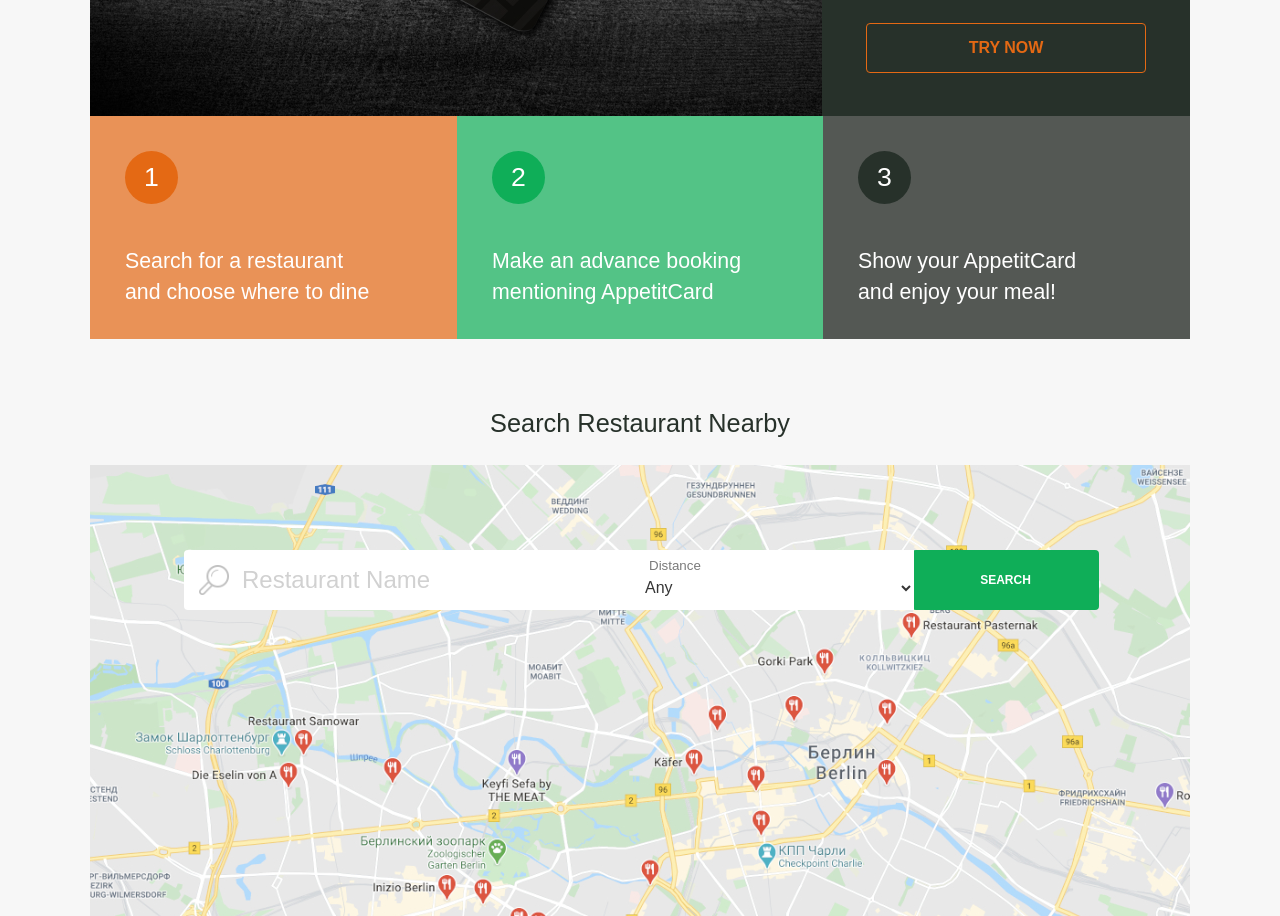
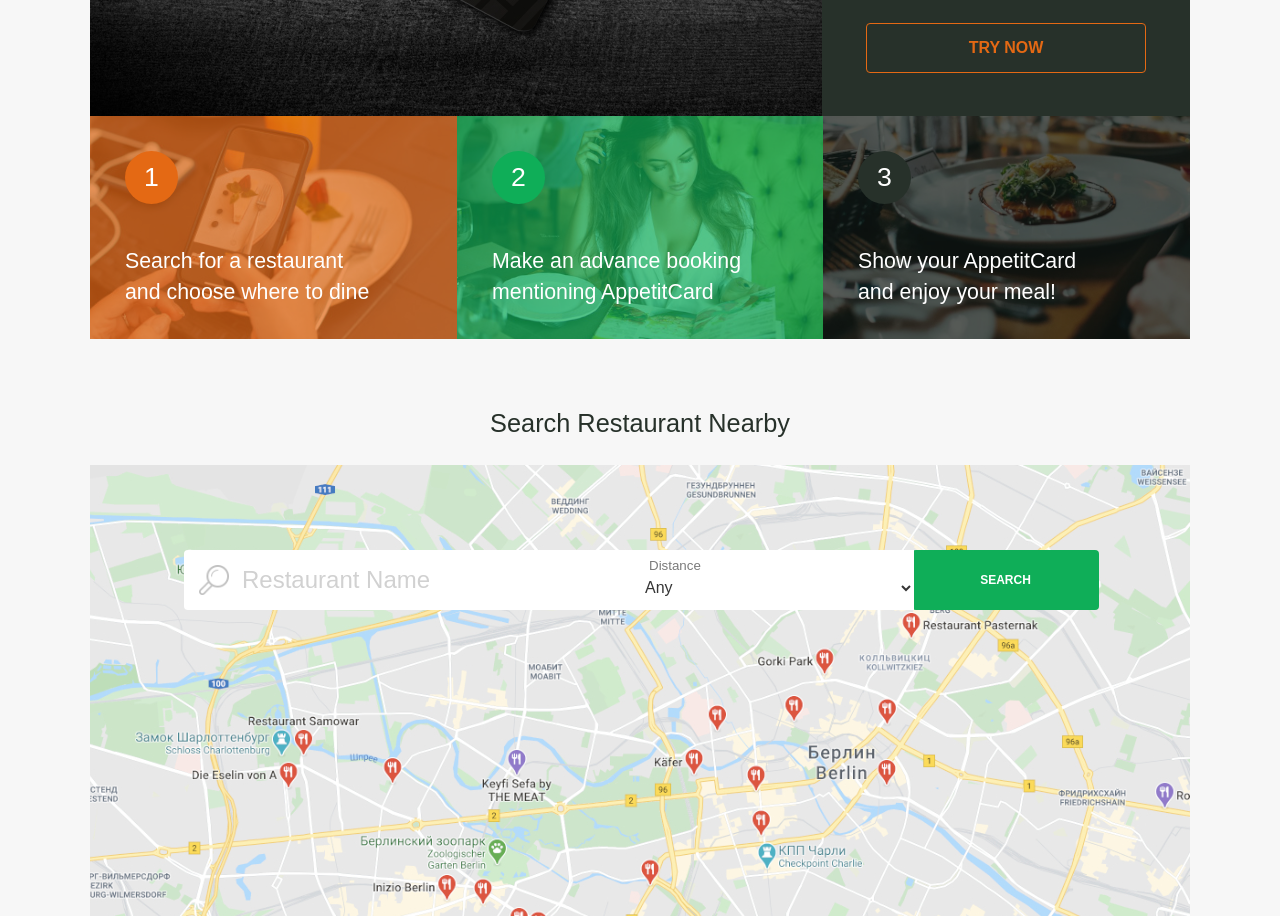
Before and after one commit to VladimirSulym/wd7_hw_appetitCard, a plain HTML site: page index.html in a window 1280 px wide. Shown: the part 1325-2241 px from the top of the page. Drawn offline with Linux system fonts and the light colour scheme; the site is published under a folder, as on GitHub Pages, so addresses that start at the root find nothing.

Commit message:
bug fix img

```diff
--- a/index.html
+++ b/index.html
@@ -150,7 +150,7 @@
 
           <div class="using_blok_2row">
             <div class="blok_img1_2row">
-              <img src="/Img/using_1.jpg" alt="" />
+              <img src="./Img/using_1.jpg" alt="" />
               <div class="tonirovka tonirovka_or"></div>
               <div class="circle_img1_2row color_or_circle_img1_2row">
                 1
@@ -161,7 +161,7 @@
               </div>
             </div>
             <div class="blok_img2_2row">
-              <img src="/Img/using_2.jpg" alt="" />
+              <img src="./Img/using_2.jpg" alt="" />
               <div class="tonirovka tonirovka_gr"></div>
               <div class="circle_img1_2row color_gr_circle_img1_2row">
                 2
@@ -172,7 +172,7 @@
               </div>
             </div>
             <div class="blok_img3_2row">
-              <img src="/Img/using_3.jpg" alt="" />
+              <img src="./Img/using_3.jpg" alt="" />
               <div class="tonirovka"></div>
               <div class="circle_img1_2row color_bl_circle_img1_2row">
                 3
```
